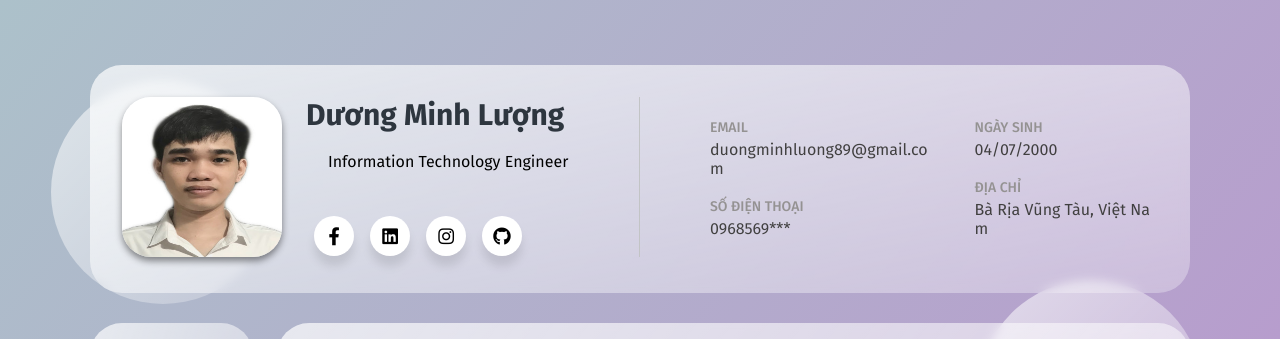
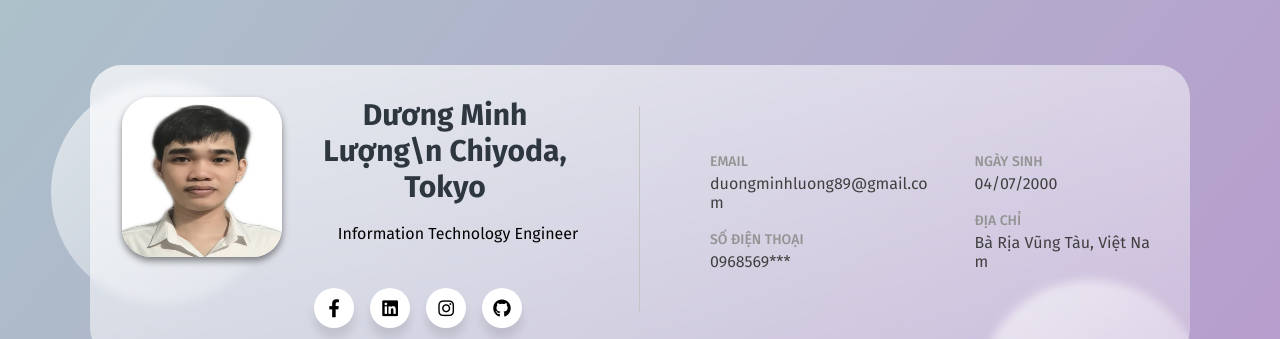
Before and after one commit to MinhLuong-077/profile-me, a plain HTML site: page index.html in a window 1280 px wide. Shown: the top 339 px of the page. Drawn offline with Linux system fonts and the light colour scheme; a script that the page names is missing.

Commit message:
Update index.html

```diff
--- a/index.html
+++ b/index.html
@@ -226,7 +226,8 @@
                                 </div>
                                 <div class="intro-user-right">
                                     <h1 class="intro-user-right__name">
-                                        Dương Minh Lượng
+                                        Dương Minh Lượng\n
+                                        Chiyoda, Tokyo
                                     </h1>
                                     <br />
                                     <div class="intro-user-center__job">
```
